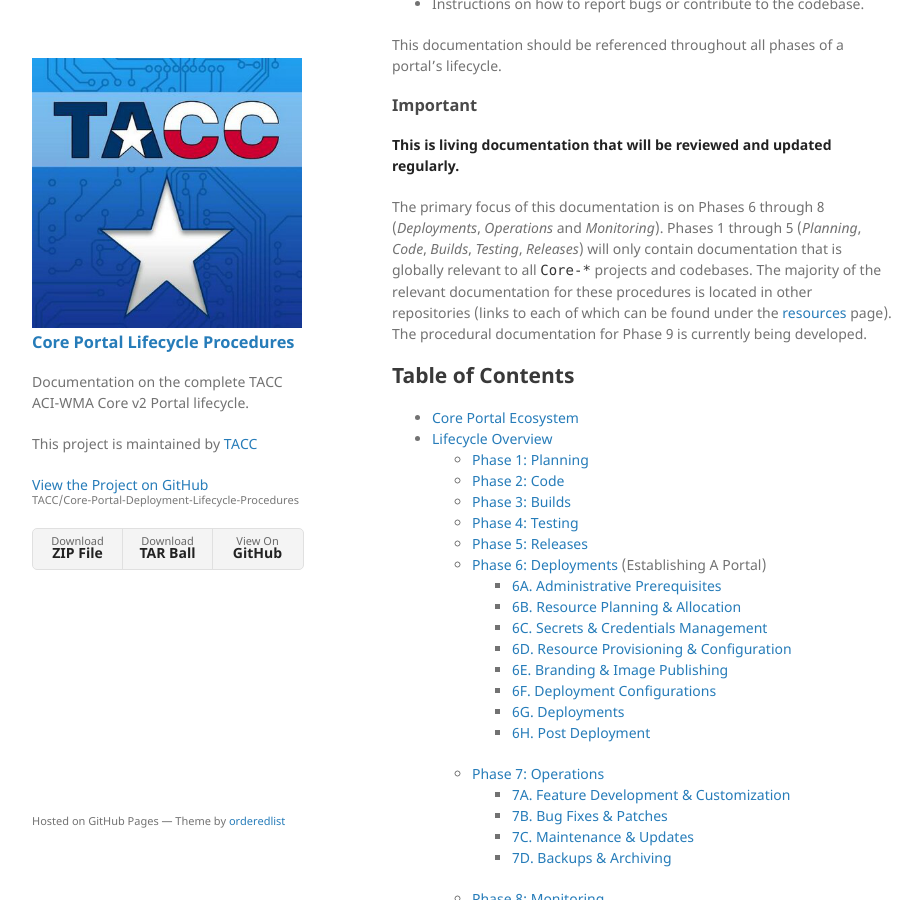
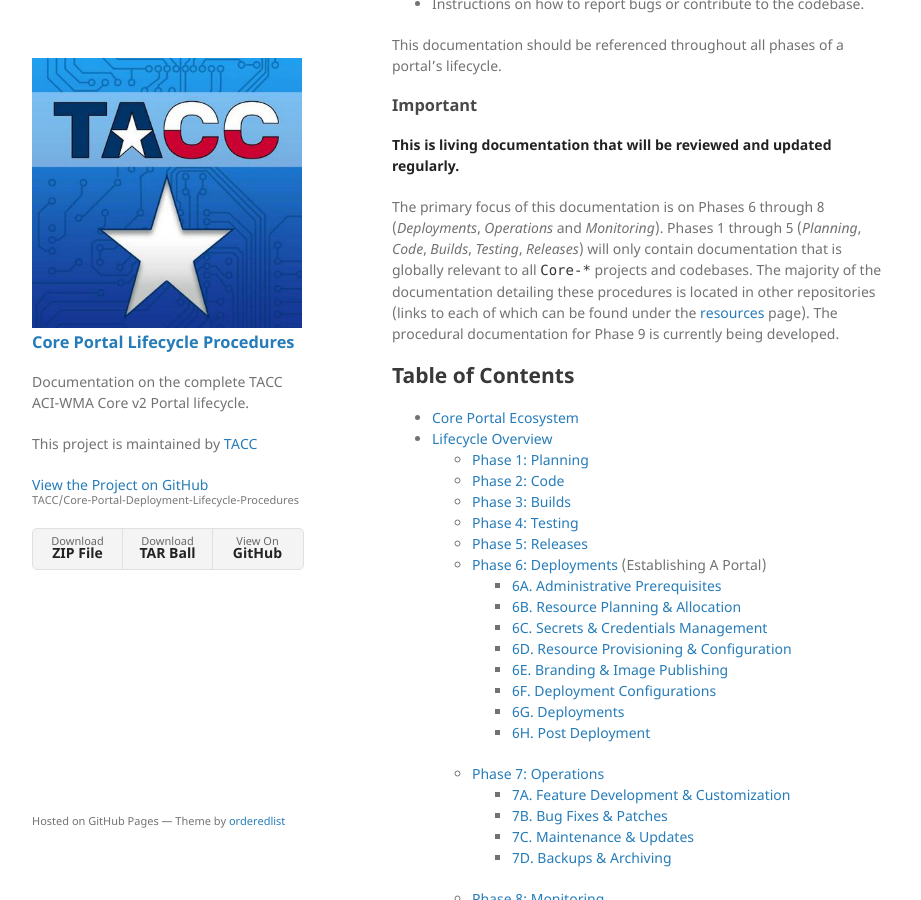
Before and after one commit to TACC/Core-Portal-Deployment-Lifecycle-Procedures, a Jekyll site: the page built from index.md, in a window 1280 px wide and 900 px high, scrolled down 492 px. Shown: the whole window, without its empty margins (178-1099 px from the left). Built offline with Jekyll 4.4.1, drawn with Linux system fonts in a browser that asks for light colours; our own code applies the rules of GitHub Pages for plain Markdown files.

Commit message:
Tweaked the index wording a little.

```diff
--- a/index.md
+++ b/index.md
@@ -18,7 +18,7 @@ This documentation should be referenced throughout all phases of a portal's life
 
 **This is living documentation that will be reviewed and updated regularly.**
 
-The primary focus of this documentation is on Phases 6 through 8 (_Deployments_, _Operations_ and _Monitoring_). Phases 1 through 5 (_Planning_, _Code_, _Builds_, _Testing_, _Releases_) will only contain documentation that is globally relevant to all `Core-*` projects and codebases. The majority of the relevant documentation for these procedures is located in other repositories (links to each of which can be found under the [resources](pages/resources#top) page). The procedural documentation for Phase 9 is currently being developed.
+The primary focus of this documentation is on Phases 6 through 8 (_Deployments_, _Operations_ and _Monitoring_). Phases 1 through 5 (_Planning_, _Code_, _Builds_, _Testing_, _Releases_) will only contain documentation that is globally relevant to all `Core-*` projects and codebases. The majority of the documentation detailing these procedures is located in other repositories (links to each of which can be found under the [resources](pages/resources#top) page). The procedural documentation for Phase 9 is currently being developed.
 
 ## Table of Contents
 
```
